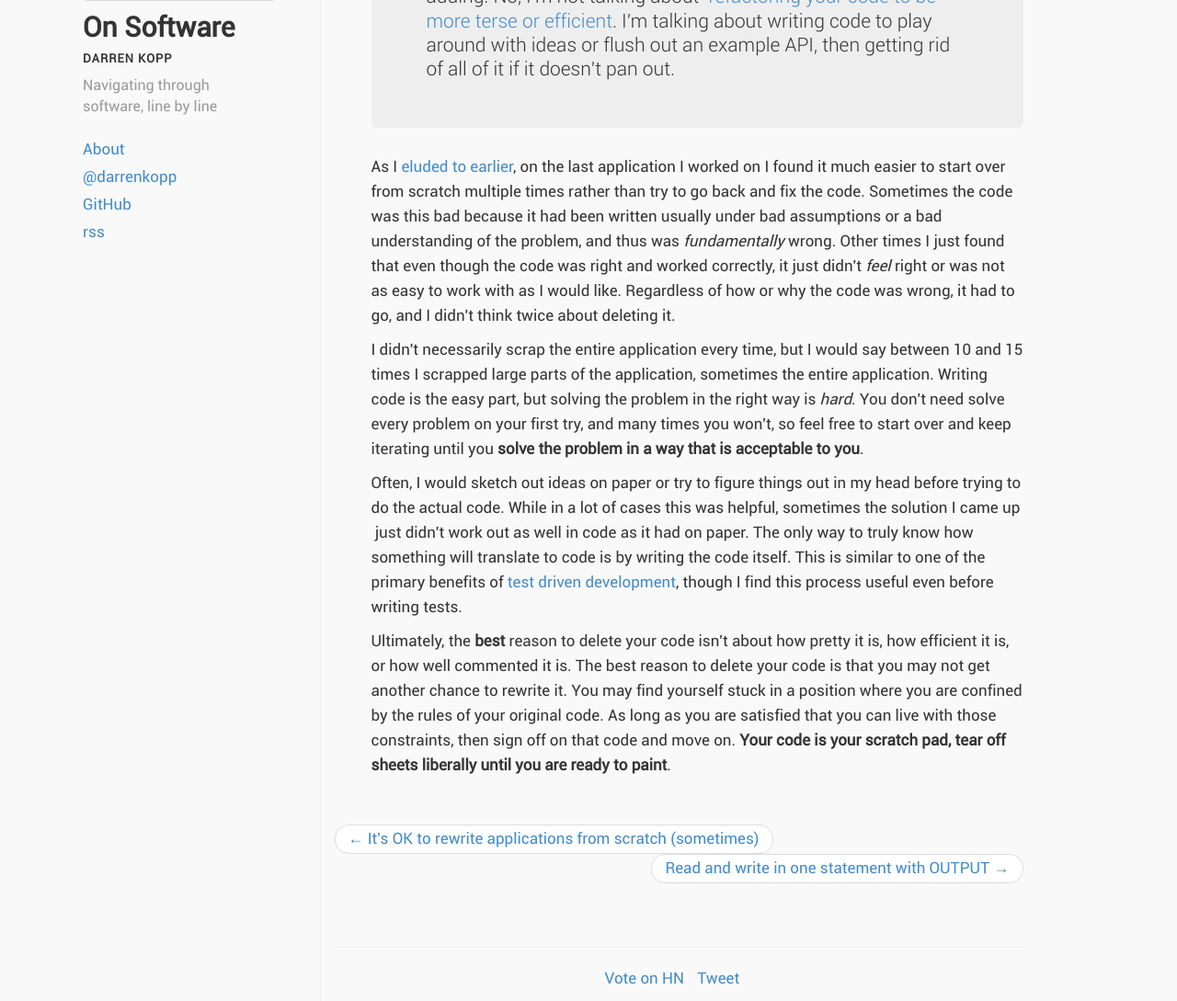
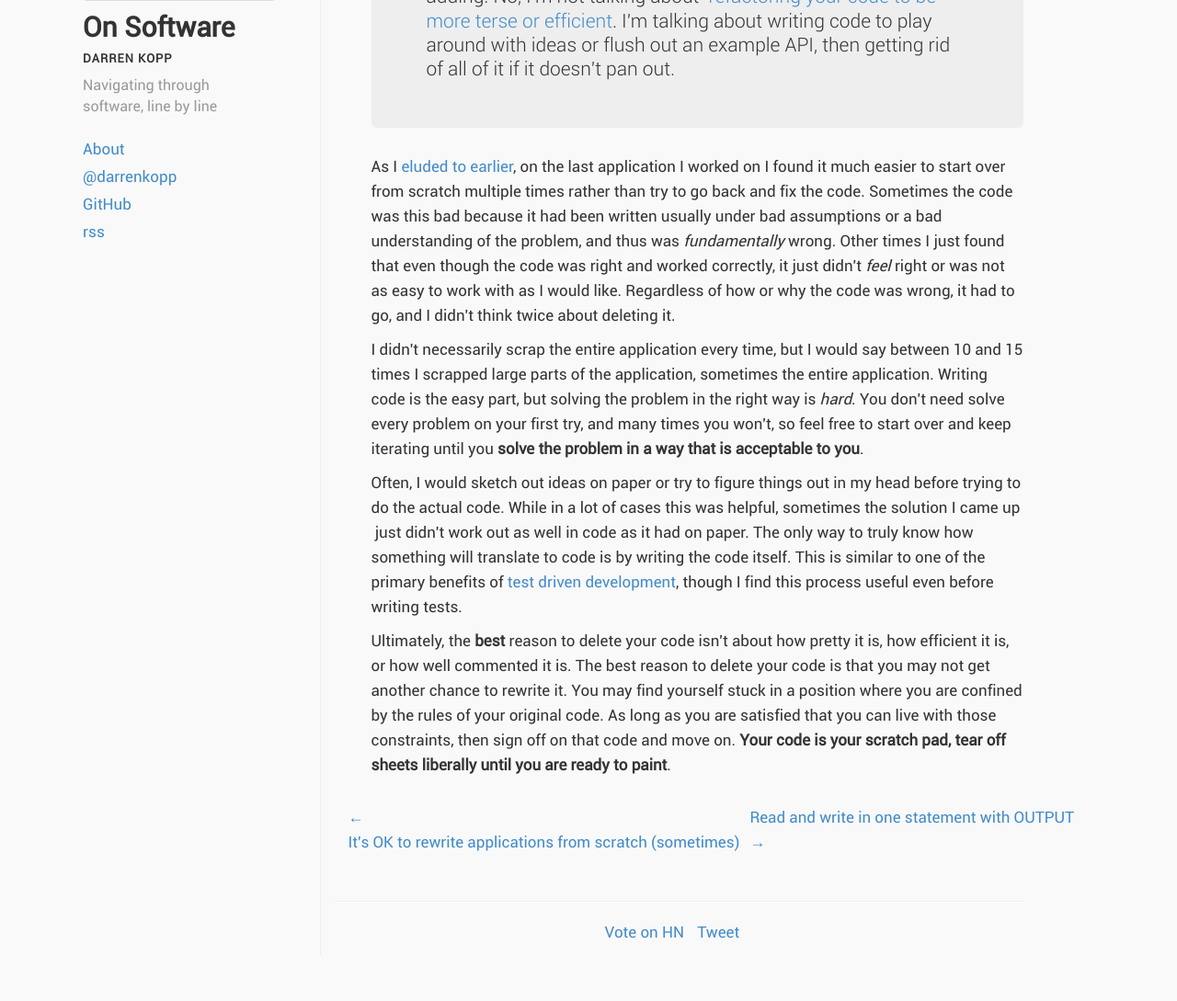
Before and after one commit to darrenkopp/darrenkopp.github.com, a Jekyll site: the page built from _posts/2013-03-07-delete-your-code.html, in a window 1280 px wide, cut to the strip 249-1338 px from the top of the page. Shown: the whole strip at 92% size. Built offline with Jekyll 4.4.1, drawn with Linux system fonts in a browser that asks for light colours; comment, search, counter and statistics services are not loaded; after the commit the page ends 1288 px from its top, so only the background shows below that.

Commit message:
cssssssssssssssssss

```diff
--- a/_layouts/post.html
+++ b/_layouts/post.html
@@ -25,14 +25,12 @@
     {% endif %}
 </article>
 <nav class="pagination row">
-    <ul class="pager">
     {% if page.previous and page.previous.id != page.id %}
-    <li class="previous"><a href="{{ page.previous.url }}" title="{{ page.previous.title }}">&larr; {{ page.previous.title }}</a></li>
+    <div class="span5"><a href="{{ page.previous.url }}" title="{{ page.previous.title }}">&larr; <span class="ellipsis">{{ page.previous.title }}</span></a></div>
     {% endif %}
     {% if page.next and page.next.id != page.id %}
-    <li class="next"><a href="{{ page.next.url }}" title="{{ page.next.title }}">{{ page.next.title }} &rarr;</a></li>
+    <div class="span5 offset2"><a href="{{ page.next.url }}" title="{{ page.next.title }}"><span class="ellipsis">{{ page.next.title }}</span> &rarr;</a></div>
     {% endif %}
-    </ul>
 </nav>
 <hr />
 <section class="text-center">
--- a/css/style.css
+++ b/css/style.css
@@ -98,3 +98,11 @@
 .comments {
     margin-top: 20px;
 }
+
+.ellipsis {
+	width: 250px;
+    max-width: 250px;
+	white-space: nowrap;
+	overflow: hidden;
+	text-overflow: ellipsis;
+}
```
